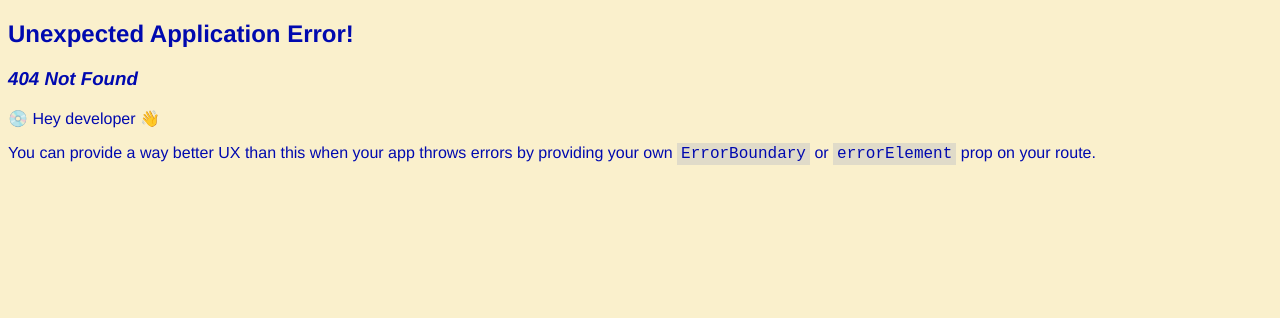
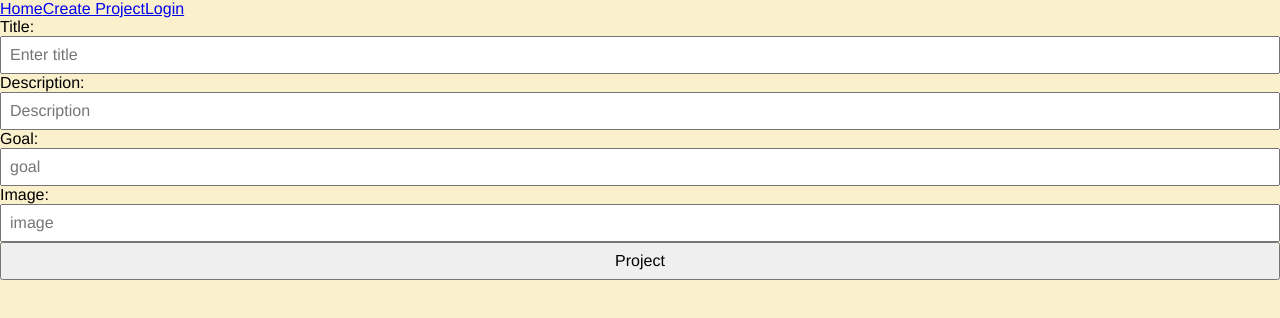
Before and after one commit to dee-iannantuono/crowdfunding-frontend, a React (Vite) app: page /createprojectpage in a window 1280 px wide. Before the commit this address had no page. Shown: the top 318 px of the page. Built offline with nearby package versions, Linux system fonts and the light colour scheme.

Commit message:
added create project page but not working

```diff
--- /dev/null
+++ b/src/api/post-project.js
@@ -0,0 +1,27 @@
+const token = window.localStorage.getItem("token")
+
+async function postProject (projectData) {
+    const url =`${import.meta.env.VITE_API_URL}/projects/`;
+    const response =await fetch(url,{
+        method:"POST",
+    headers: {
+        "Content-Type":"application/json",
+        "Authorization": `Token ${token}`
+    },
+    body:JSON.stringify(projectData),
+});
+
+if (!response.ok) {
+    const fallbackError =`Error trying to create project`;
+    const data =await response.json().catch(() =>{
+        throw new Error(fallbackError);
+    });
+
+    const errorMessage = data?.detail?? fallbackError;
+    throw new Error(errorMessage);
+}
+
+return await response.json();
+}
+
+export default postProject;
--- a/src/components/CreatePledge.jsx
+++ b/src/components/CreatePledge.jsx
@@ -3,10 +3,10 @@ import { useNavigate } from 'react-router-dom'
 import postPledge from '../api/post-pledge'
 
 function CreatePledge(props) {
+    console.log(props.projectId)
     const navigate = useNavigate()
     const [isLoading, setIsLoading] = useState(false)
     const [pledgeData, setPledgeData] = useState({
-    project: props.projectId,
     amount: 0,
     comment: '',
     anonymous: false
@@ -30,7 +30,7 @@ function CreatePledge(props) {
         e.preventDefault()
         setIsLoading(true)
 
-        postPledge({...pledgeData, project: props.projectId})
+        postPledge({...pledgeData, project:props.projectId})
         .then(() => {
         navigate(0)
     })
--- /dev/null
+++ b/src/components/CreateProject.jsx
@@ -0,0 +1,82 @@
+import { useState } from "react";
+import { useNavigate } from "react-router-dom";
+import postProject from "../api/post-project.js";
+
+function CreateProject() {
+    const navigate = useNavigate();
+    const [isLoading, setIsLoading] = useState(false)
+    const [projectData, setProjectData] = useState({
+        title: "",
+        description: "",
+        goal: "",
+        image: "",
+    });
+
+    const handleChange = (e) => {
+    setProjectData({
+            ...projectData,
+            [e.target.id]: e.target.value,
+        });
+    };
+
+    const handleSubmit = (e) => {
+        e.preventDefault()
+        setIsLoading(true)
+
+        postProject({...projectData})
+        .then(() => {
+        navigate(0)
+    })
+        .catch(() => {
+            setIsLoading(false)
+    })
+}
+
+if(isLoading) {
+    return <p>Loading...</p>
+}
+
+    return (
+    <form onSubmit={handleSubmit}>
+        <div>
+            <label htmlFor="title">Title:</label>
+            <input
+                type="text"
+                id="title"
+                placeholder="Enter title"
+                onChange={handleChange}
+            />
+        </div>
+        <div>
+            <label htmlFor="description">Description:</label>
+            <input
+                type="text"
+                id="description"
+                placeholder="Description"
+                onChange={handleChange}
+            />
+        </div>
+        <div>
+            <label htmlFor="goal">Goal:</label>
+            <input
+                type="number"
+                id="goal"
+                placeholder="goal"
+                onChange={handleChange}
+            />
+        </div>
+        <div>
+            <label htmlFor="image">Image:</label>
+            <input
+                type="url"
+                id="image"
+                placeholder="image"
+                onChange={handleChange}
+            />
+        </div>
+        <input type="submit" value="Project" />
+    </form>
+)
+}
+
+export default CreateProject;
--- a/src/components/NavBar.jsx
+++ b/src/components/NavBar.jsx
@@ -12,9 +12,10 @@ function NavBar() {
     console.log(auth)
 
     return (
-        <div>
+        <div id="nav-links">
             <nav>
                 <Link to="/">Home</Link>
+                <Link to="/CreateProjectPage">Create Project</Link>
                 {auth.token ? (
                     <Link to="/" onClick={handleLogout}>
                         Log Out
--- a/src/main.jsx
+++ b/src/main.jsx
@@ -5,6 +5,7 @@ import { createBrowserRouter, RouterProvider } from "react-router-dom";
 import HomePage from"./pages/HomePage.jsx";
 import ProjectPage from"./pages/ProjectPage.jsx";
 import LoginPage from "./pages/LoginPage.jsx";
+import CreateProjectForm from './pages/CreateProjectPage.jsx';
 
 import NavBar from"./components/NavBar.jsx";
 import { AuthProvider } from "./components/AuthProvider.jsx";
@@ -15,9 +16,10 @@ const router =createBrowserRouter([
     path:"/",
     element:<NavBar />,
     children: [
-      {path:"/",element:<HomePage />},
+      { path:"/",element:<HomePage />},
       { path: "/login", element: <LoginPage /> },
       { path: "/project/:id", element: <ProjectPage /> },
+      { path: "/createprojectpage", element: <CreateProjectForm/>}
     ],
   },
 ]);
--- /dev/null
+++ b/src/pages/CreateProjectPage.jsx
@@ -0,0 +1,7 @@
+import CreateProject from "../components/CreateProject";
+
+function CreateProjectForm() {
+    return <CreateProject />;
+}
+
+export default CreateProjectForm;
--- a/src/pages/HomePage.css
+++ b/src/pages/HomePage.css
@@ -1,26 +1,129 @@
+/* Base HTML Styles */
+
+
 :root {
+	--orange: #fb9b24;
+	--lightblue: #B7E3E4;
 	--blue: #0009AF;
+	--black: #111111;
+	--gray: #c3c3c3;
 	--cream: #FAF0CC;
+	--white: #FFFFFF;
 }
 
+/* CSS Reset */
+
 html {
+	box-sizing: border-box;
 	font-size: 16px;
 	font-family: Helvetica, Arial, sans-serif;
-	color: var(--blue);
+	color: var(--red);
 	scroll-behavior: smooth;
 }
+
+*,
+*:before,
+*:after {
+	box-sizing: inherit;
+}
+
+body,
+h1,
+h2,
+h3,
+h4,
+h5,
+h6,
+p,
+ol,
+ul {
+	margin: 0;
+	padding: 0;
+}
+
+ol,
+ul {
+	list-style: none;
+}
+
+img {
+	max-width: 100%;
+	height: auto;
+}
+
+input,
+button,
+textarea,
+select {
+	font: inherit;
+}
+
+/* Global styles  */
+
+label, input, textarea, select {
+    display: block;
+    width: 100%;
+}
+
+input, select, textarea {
+    padding: 8px;
+}
+
+/* Background */
 
 body {
 	background-color: var(--cream);
 }
 
-#project-list {
-    display: grid;
-    grid-template-columns: 30% 30% 30%;
-    column-gap: 10px;
-    row-gap: 10px;
+/* Header */
+
+.nav-links {
+	font-weight: bold;
+    color: var(--red);
+	float: right;
+	padding: 16px;
 }
 
-.NavBar {
-    float: right;
+/* hero */
+
+#hero {
+	padding: 24px;
+	font-size: 3rem;
+	color: var(--red);
+	margin-top: 90px;
 }
+
+/* Projects  */
+
+#project-list {
+	width: auto;
+	display: block;
+	padding: 8px;
+	margin: 2%;
+	align-items: center;
+	text-align: center;
+}
+
+.project-card {
+	padding: 15px;
+	padding-top: 16px;
+	border-color: var(--white);
+	background-color: var(--white);
+	margin-top: 5%;
+	border-radius: 2%;
+}
+
+@media (min-width: 768px){
+    #projects {
+        display: flex;
+		padding: 5%;
+}
+}
+
+@media (min-width: 768px){
+    #project-card {
+        display: flex;
+		margin: 2%;
+		width: 100%;
+}
+}
--- a/src/pages/ProjectPage.jsx
+++ b/src/pages/ProjectPage.jsx
@@ -20,7 +20,7 @@ function ProjectPage() {
         <div>
             <h2>{project.title}</h2>
             <h3>Created at: {project.date_created}</h3>
-            <h3>{`Status: ${project.is_open}`}</h3>
+            <h4>{project.description}</h4>
             <h3>Pledges:</h3>
             <ul>
                 {project.pledges.map((pledgeData, key) => {
@@ -31,7 +31,7 @@ function ProjectPage() {
                     );
                 })}
             </ul>
-            <CreatePledge project={project.id}></CreatePledge>
+            <CreatePledge projectId={project.id}></CreatePledge>
         </div>
     );
 }
```
